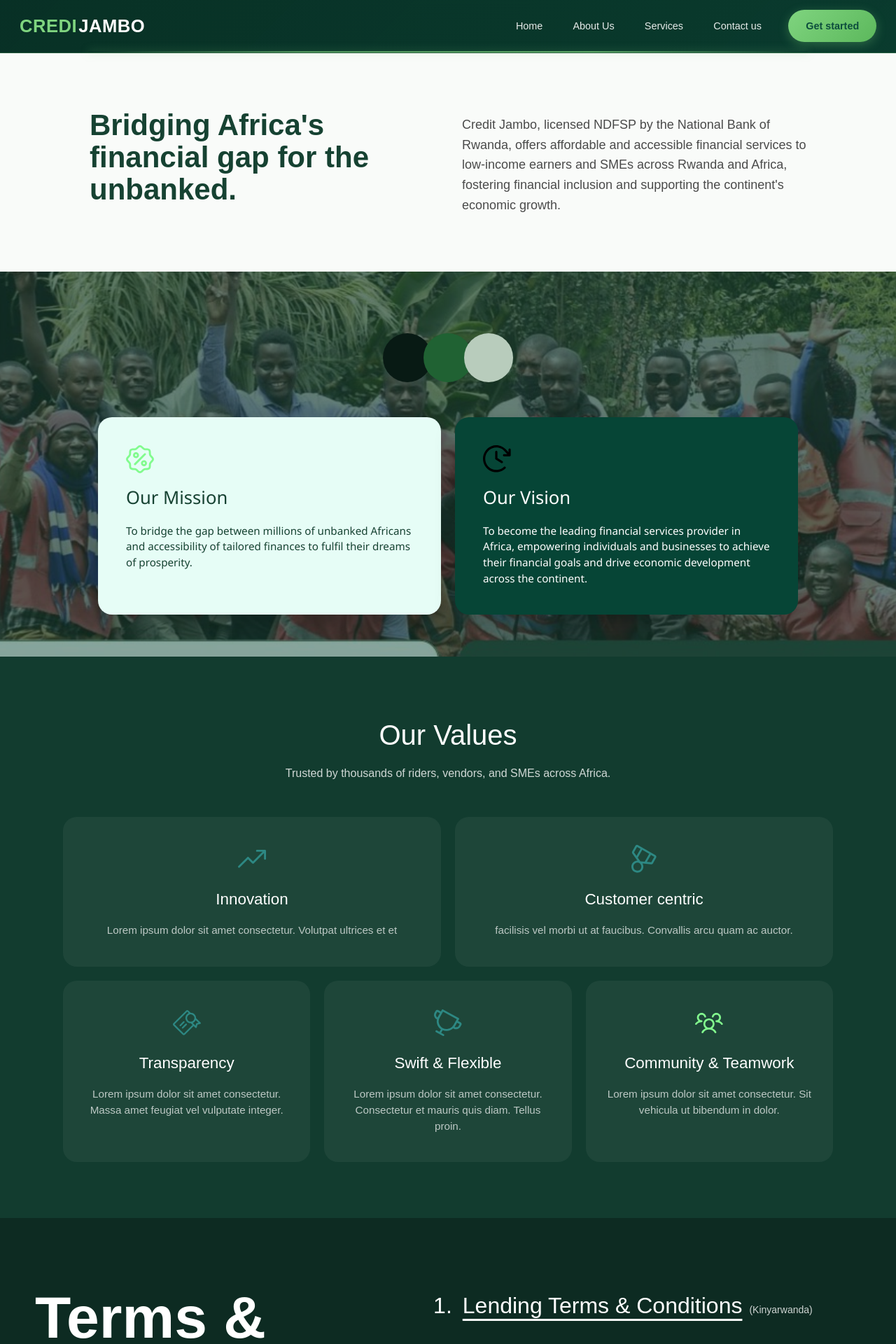
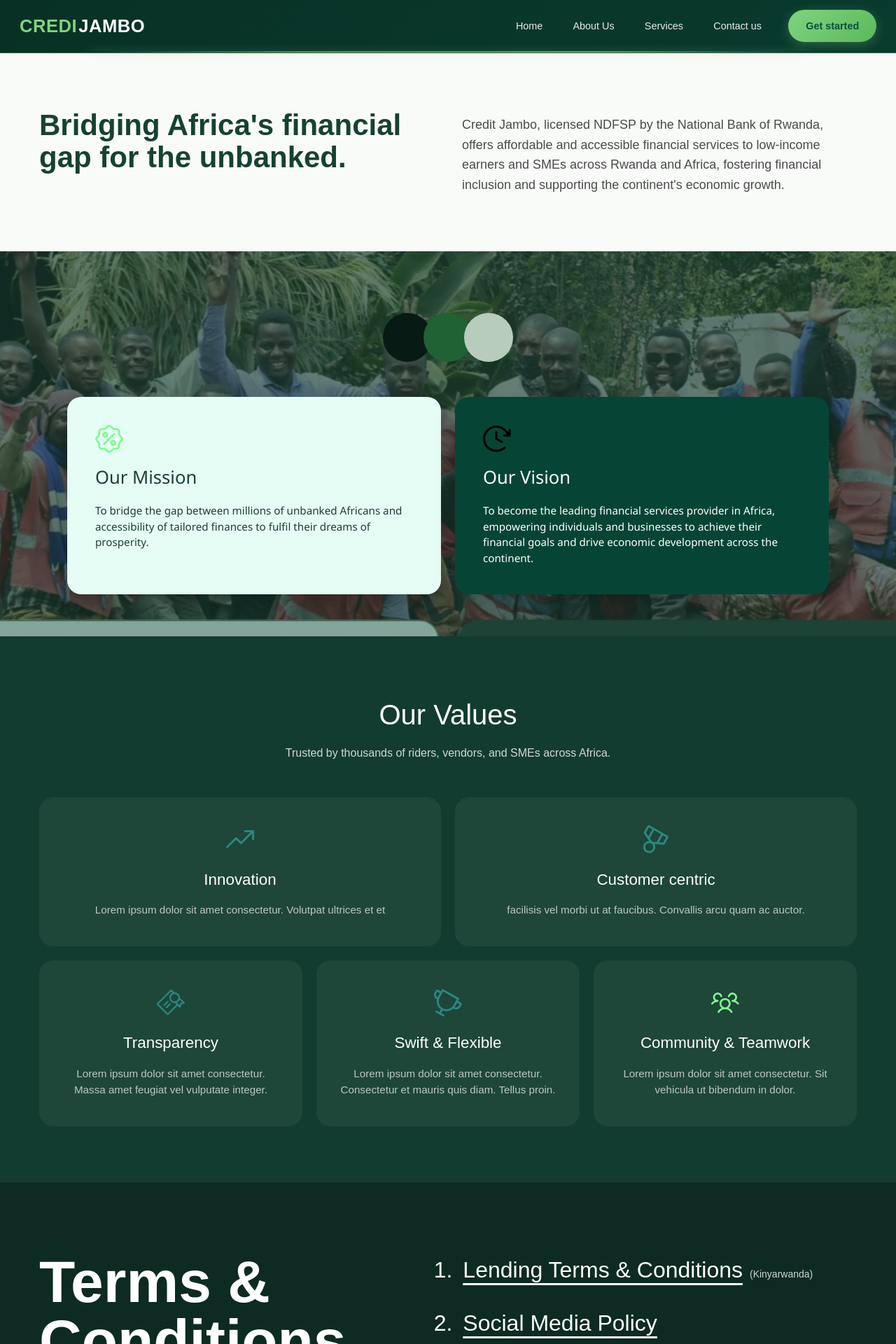
Before and after one commit to UDUKUNDA/cj-web, a Next.js app: page /about in a window 1280 px wide. Shown: the top 1920 px of the page at 70% size. Built offline with nearby package versions, Linux system fonts and the light colour scheme.

Commit message:
style: align about and contact sections to shared wrapper grid

```diff
--- a/src/app/about/page.tsx
+++ b/src/app/about/page.tsx
@@ -7,10 +7,12 @@ export const metadata = {
 };
 
 export default function AboutPage() {
+  const wrapper = "mx-auto w-full max-w-[1200px]";
+
   return (
     <div>
-      <section className="bg-[#f9fbf9] px-[10%] py-[80px] max-md:px-5 max-md:py-[60px]">
-        <div className="mx-auto max-w-[1100px]">
+      <section className="bg-[#f9fbf9] px-6 py-[80px] md:px-10 max-md:py-[60px] lg:px-14">
+        <div className={wrapper}>
           <div className="flex items-start justify-between gap-[40px] max-md:flex-col max-md:gap-5">
             <div className="flex-1">
               <h1 className="m-0 text-[42px] leading-[1.1] font-extrabold text-[#164232] max-md:text-[32px]">
@@ -30,16 +32,17 @@ export default function AboutPage() {
       </section>
 
       <section className="relative w-full font-['Segoe_UI',Tahoma,Geneva,Verdana,sans-serif]">
-        <div className="relative flex min-h-[550px] flex-col items-center justify-end bg-[url('/assets/about-hero.jpg')] bg-cover bg-center px-5 py-[60px]">
+        <div className="relative flex min-h-[550px] flex-col justify-end bg-[url('/assets/about-hero.jpg')] bg-cover bg-center py-[60px]">
           <div className="absolute inset-0 bg-[rgba(11,55,39,0.45)]" />
 
-          <div className="relative z-[2] mb-[50px] flex">
+          <div className={`${wrapper} relative z-[2] px-6 md:px-10 lg:px-14`}>
+            <div className="mb-[50px] flex justify-center">
               <span className="h-[70px] w-[70px] rounded-full bg-[#081a14]" />
               <span className="-ml-3 h-[70px] w-[70px] rounded-full bg-[#206233]" />
               <span className="-ml-3 h-[70px] w-[70px] rounded-full bg-[#b8ccbc]" />
             </div>
 
-          <div className="relative z-[2] flex w-full max-w-[1000px] gap-5 max-[800px]:flex-col">
+            <div className="flex w-full gap-5 max-[800px]:flex-col">
               <article className="flex-1 rounded-[20px] bg-[#e6fdf6] p-10 text-[#164232] shadow-[0_10px_30px_rgba(0,0,0,0.2)]">
                 <img src="/assets/Union-3.svg" alt="Mission" className="h-10 w-10 object-contain" />
                 <h2 className="my-[15px] text-[1.6rem]">Our Mission</h2>
@@ -53,17 +56,18 @@ export default function AboutPage() {
                 <img src="/assets/Union-2.svg" alt="Vision" className="h-10 w-10 object-contain" />
                 <h2 className="my-[15px] text-[1.6rem]">Our Vision</h2>
                 <p className="text-[0.95rem] leading-[1.5]">
-                To become the leading financial services provider in Africa, empowering individuals
-                and businesses to achieve their financial goals and drive economic development
-                across the continent.
+                  To become the leading financial services provider in Africa, empowering
+                  individuals and businesses to achieve their financial goals and drive economic
+                  development across the continent.
                 </p>
               </article>
             </div>
           </div>
+        </div>
       </section>
 
-      <section className="bg-[#123c2f] px-5 py-20 text-center text-white">
-        <div className="mx-auto max-w-[1100px]">
+      <section className="bg-[#123c2f] px-6 py-20 text-center text-white md:px-10 lg:px-14">
+        <div className={wrapper}>
           <h2 className="mb-[10px] text-[2.5rem]">Our Values</h2>
           <p className="mb-[50px] opacity-80">
             Trusted by thousands of riders, vendors, and SMEs across Africa.
@@ -128,10 +132,10 @@ export default function AboutPage() {
         </div>
       </section>
 
-      <section className="bg-[#0d2b22] px-[50px] py-[100px] text-white max-lg:px-5 max-lg:py-20">
-        <div className="mx-auto flex max-w-[1200px] items-start justify-between gap-[60px] max-lg:flex-col max-lg:gap-10">
+      <section className="bg-[#0d2b22] px-6 py-[100px] text-white md:px-10 max-lg:py-20 lg:px-14">
+        <div className={`${wrapper} flex items-start justify-between gap-[60px] max-lg:flex-col max-lg:gap-10`}>
           <div className="flex-1">
-            <h2 className="mb-5 text-[84px] leading-[1] font-extrabold max-lg:text-[54px]">
+            <h2 className="mb-5 text-[72px] leading-[1] font-extrabold max-lg:text-[54px] xl:text-[84px]">
               Terms &amp;
               <br />
               Conditions
--- a/src/app/contact/page.tsx
+++ b/src/app/contact/page.tsx
@@ -7,10 +7,13 @@ export const metadata = {
 };
 
 export default function ContactPage() {
+  const wrapper = "mx-auto w-full max-w-[1200px]";
+
   return (
     <div>
-      <section className="bg-[#063b2f] px-[5%] pt-[80px] pb-[150px] text-white">
-        <div className="contacsts-intro mb-[50px] flex flex-wrap items-start justify-between gap-5">
+      <section className="bg-[#063b2f] px-6 pt-[80px] pb-[150px] text-white md:px-10 lg:px-14">
+        <div className={wrapper}>
+          <div className="mb-[50px] flex flex-wrap items-start justify-between gap-5">
             <h1 className="m-0 text-[clamp(40px,8vw,64px)] leading-none font-medium">Talk to us</h1>
             <p className="max-w-[400px] leading-[1.5] opacity-90">
               If you have questions or need any general information, please complete this form to
@@ -18,7 +21,7 @@ export default function ContactPage() {
             </p>
           </div>
 
-        <div className="relative z-10 mt-10 mx-auto grid max-w-[1200px] overflow-hidden rounded-[24px] bg-white text-[#333] shadow-[0_20px_40px_rgba(0,0,0,0.2)] max-[850px]:grid-cols-1 md:grid-cols-[1fr_1.5fr]">
+          <div className="relative z-10 mt-10 grid overflow-hidden rounded-[24px] bg-white text-[#333] shadow-[0_20px_40px_rgba(0,0,0,0.2)] max-[850px]:grid-cols-1 md:grid-cols-[1fr_1.5fr]">
             <div className="border-r border-[#eee] p-[clamp(30px,5vw,60px)] max-[850px]:border-r-0 max-[850px]:border-b">
             <div className="mb-10 flex gap-[15px]">
               <span className="inline-flex h-[22px] w-[22px] items-center justify-center text-[#8a8a8a]">
@@ -137,7 +140,10 @@ export default function ContactPage() {
               </div>
 
               <div className="mb-5">
-              <label htmlFor="subject" className="mb-2 block text-[13px] font-semibold text-[#444]">
+                <label
+                  htmlFor="subject"
+                  className="mb-2 block text-[13px] font-semibold text-[#444]"
+                >
                   Add subject *
                 </label>
                 <input
@@ -167,10 +173,11 @@ export default function ContactPage() {
               </button>
             </form>
           </div>
+        </div>
       </section>
 
-      <section className="-mt-[60px] bg-[#e9fdf7] px-[5%] pt-[100px] pb-[50px]">
-        <div className="relative mx-auto h-[450px] max-w-[1200px] overflow-hidden rounded-[20px] border border-[#c8e6de] bg-[#ddeeea]">
+      <section className="-mt-[60px] bg-[#e9fdf7] px-6 pt-[100px] pb-[50px] md:px-10 lg:px-14">
+        <div className={`${wrapper} relative h-[450px] overflow-hidden rounded-[20px] border border-[#c8e6de] bg-[#ddeeea]`}>
           <div className="h-full w-full bg-[url('/assets/contact-map.jpg')] bg-cover bg-center" />
           <div className="absolute top-1/2 left-1/2 -translate-x-1/2 -translate-y-1/2 rounded-[12px] bg-white p-[15px] text-center text-[#333] shadow-[0_5px_15px_rgba(0,0,0,0.1)]">
             <strong>Credit Jambo</strong>
```
Lines whose indentation alone changed are shown as unchanged.
